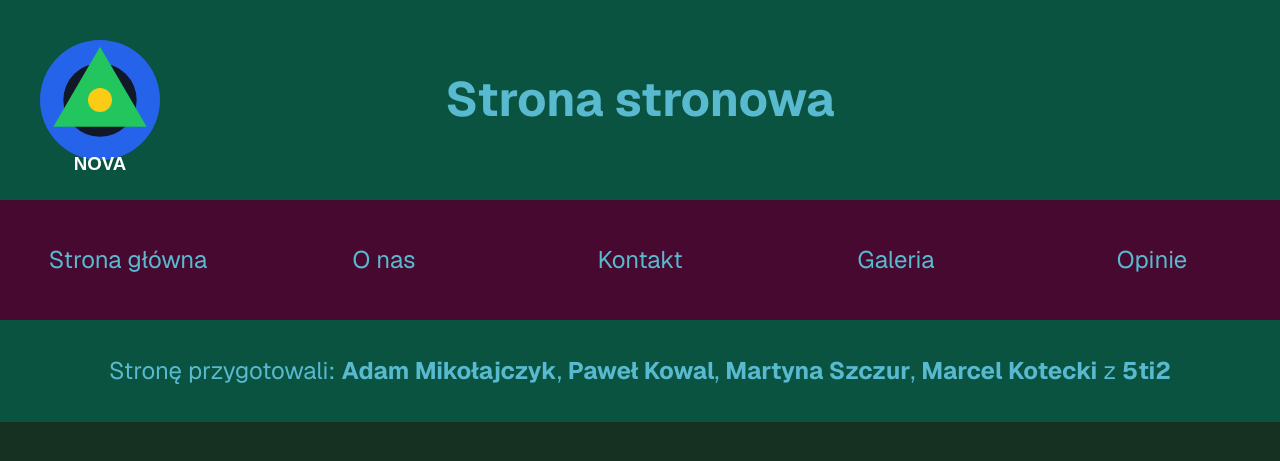
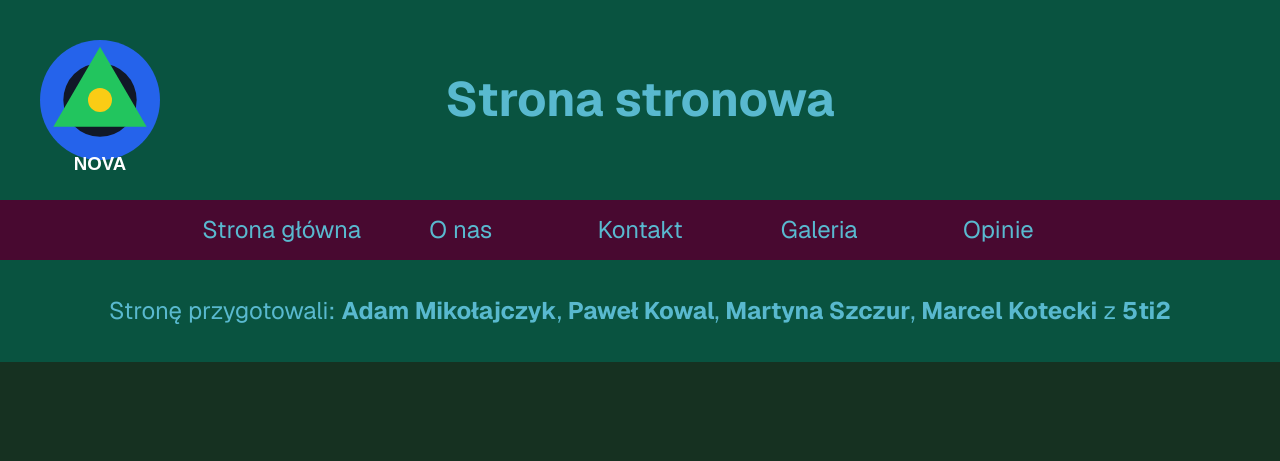
Before and after one commit to tukanog/rg_strona, a PHP site: page /boilerplate.php in a window 1280 px wide. Shown: the top 461 px of the page. Run offline with PHP 8.4, Linux system fonts and the light colour scheme.

Commit message:
testowy fixed nav

```diff
--- a/style.css
+++ b/style.css
@@ -13,9 +13,15 @@
 
 body {
     margin: 0;
+    padding: 260px 0 0 0;
     background-color: var(--color-deep-sea-green);
     color: var(--color-medium-turuoise);
+
+    main {
+        padding: 0 15% 0 15%;
+    }
 }
+
 
 header {
     text-align: center;
@@ -24,21 +30,31 @@ header {
     grid-template-areas: "logo h1 .";
     align-items: center;
     background-color: var(--color-deep-dark-green);
+    anchor-name: --header;
     > img {
         width: 200px;
         grid-area: logo;
     }
     > h1 { grid-area: h1; }
-
+    position: fixed;
+    width: 100%;
+    top: 0;
+    left: 0;
+    width: 100%;
+    z-index: 1000;
 }
 
 
 nav {
-
+    position: fixed;
+    position-anchor: --header;
+    position-area: bottom center ;
+    z-index: 1000;
+    width: 100%;
+    background-color: var(--color-dark-magenta);
     > ul {
-        background-color: var(--color-dark-magenta);
-        margin: 0;
-        height: 120px;
+        margin: 0 15% 0 15%;
+        height: 60px;
         display: flex;
         list-style: none;
         padding: 0;
```
